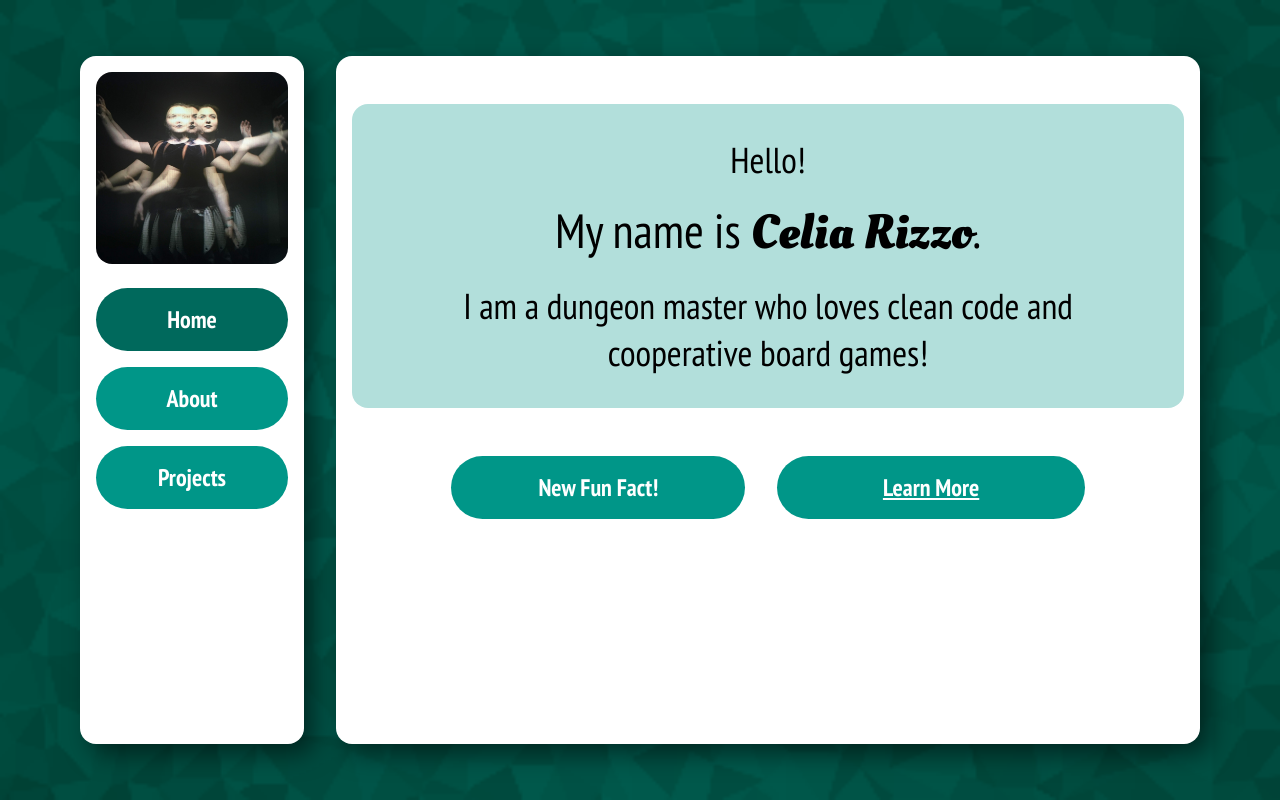
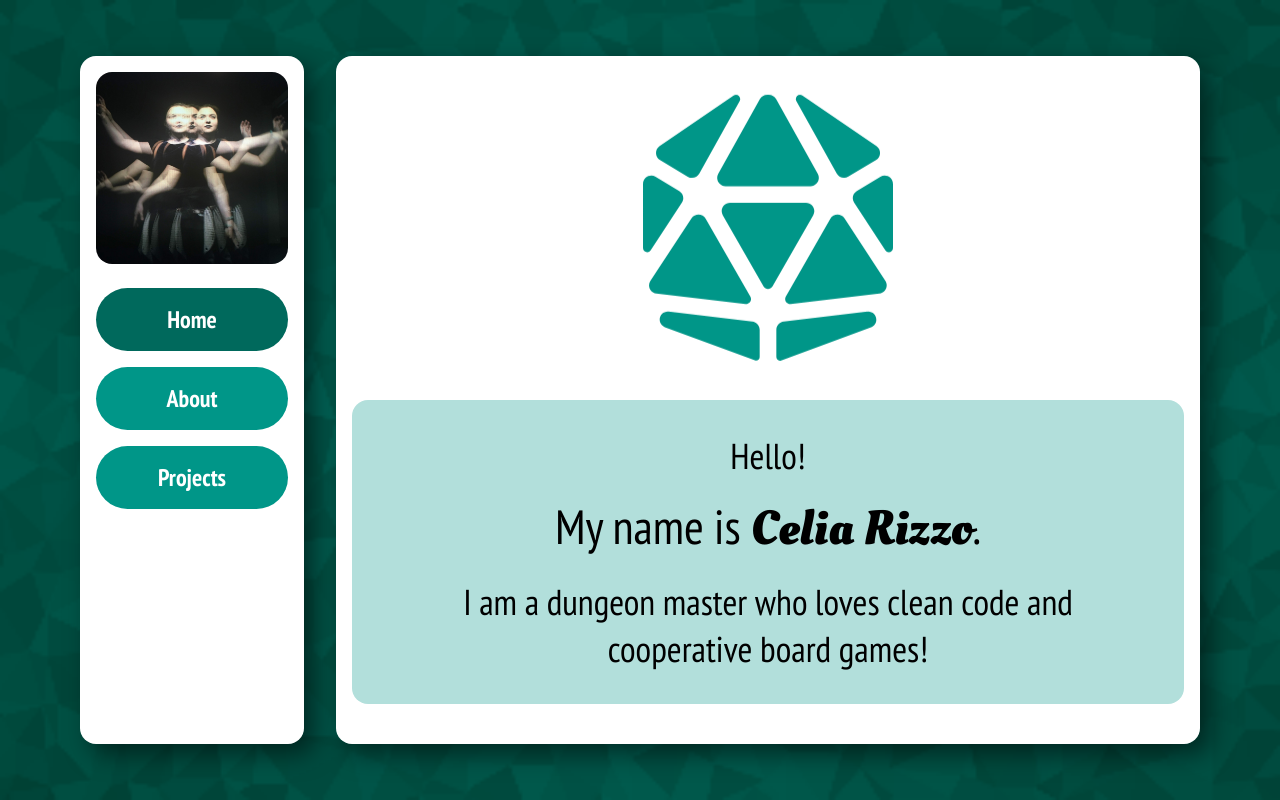
Before and after one commit to crizzo16/data-presentation, a React (Create React App) app: page / in a window 1280 px wide. Built offline with nearby package versions, Linux system fonts and the light colour scheme.

Commit message:
new home animation

```diff
--- a/src/App.css
+++ b/src/App.css
@@ -402,6 +402,32 @@
 #front-name {
   font-weight: bold;
   font-family: 'Oleo Script', cursive;
+  transform: translate(6rem);
+  animation: up 500ms linear forwards;
+}
+
+@keyframes float {
+  0% {
+		transform: translatey(0px);
+	}
+	50% {
+		transform: translatey(-20px);
+	}
+	100% {
+		transform: translatey(0px);
+	}
+}
+
+.animation {
+  transform: translateY(0px);
+  animation: float 6s ease-in-out infinite;
+  width: 30%;
+  border-radius: 50%;
+  margin-top: 24px;
+}
+
+.animation img {
+  fill: var(--color);
 }
 
 .big-space {
--- a/src/components/Animation.js
+++ b/src/components/Animation.js
@@ -57,7 +57,7 @@
   render() {
     return (
       <div className="basic">
-        <div className="animation"></div>
+        <div className="animation"><img src="./assets/dice-d20-solid.svg" /></div>
         <div className="fun-fact">
             <p id="front-hello">Hello!</p>
             <p id="front-name-sent">My name is <span id="front-name">Celia Rizzo</span>.</p>
```
Also changed, not shown: public/assets/dice-d20-solid.svg (added).
